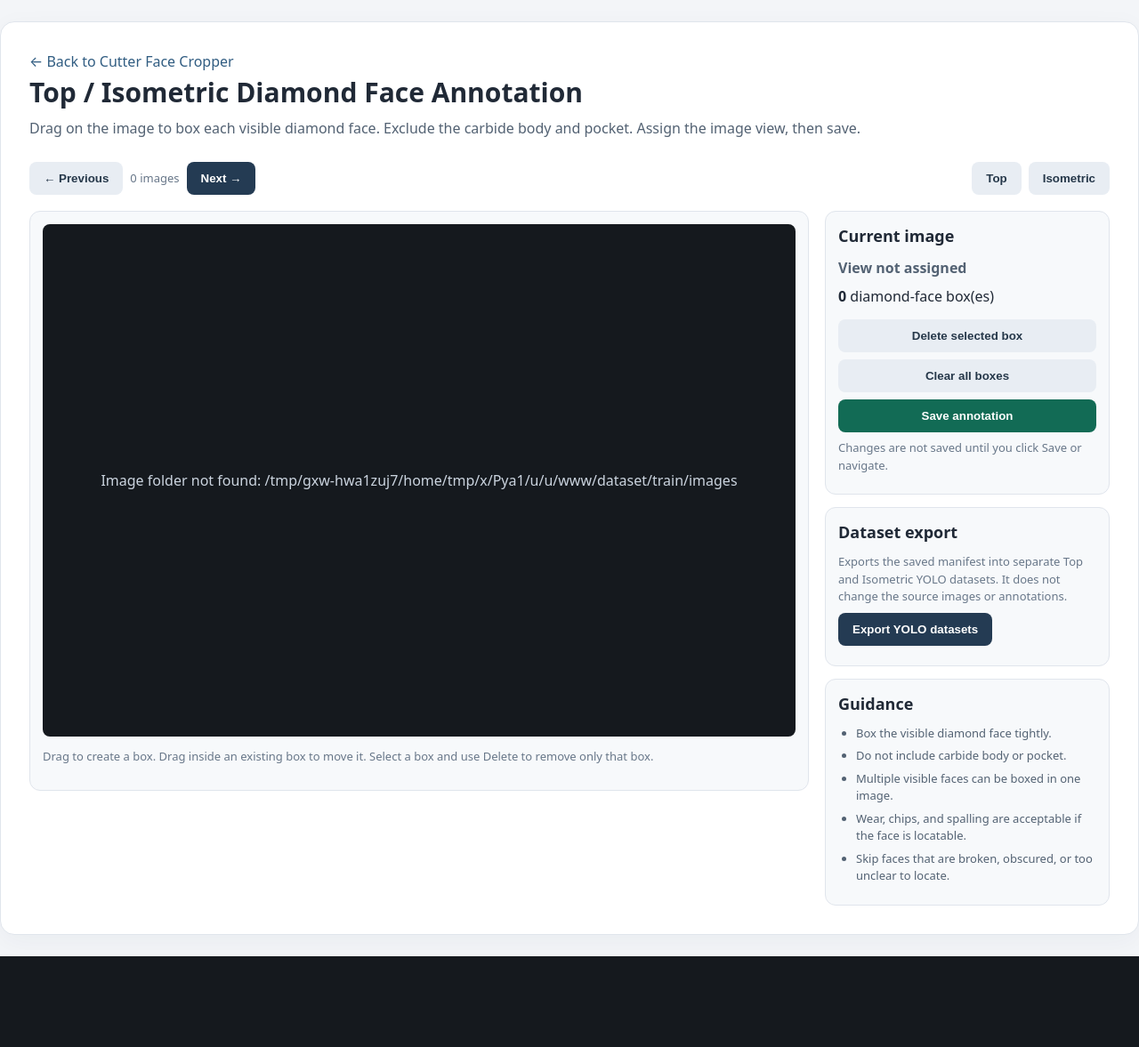
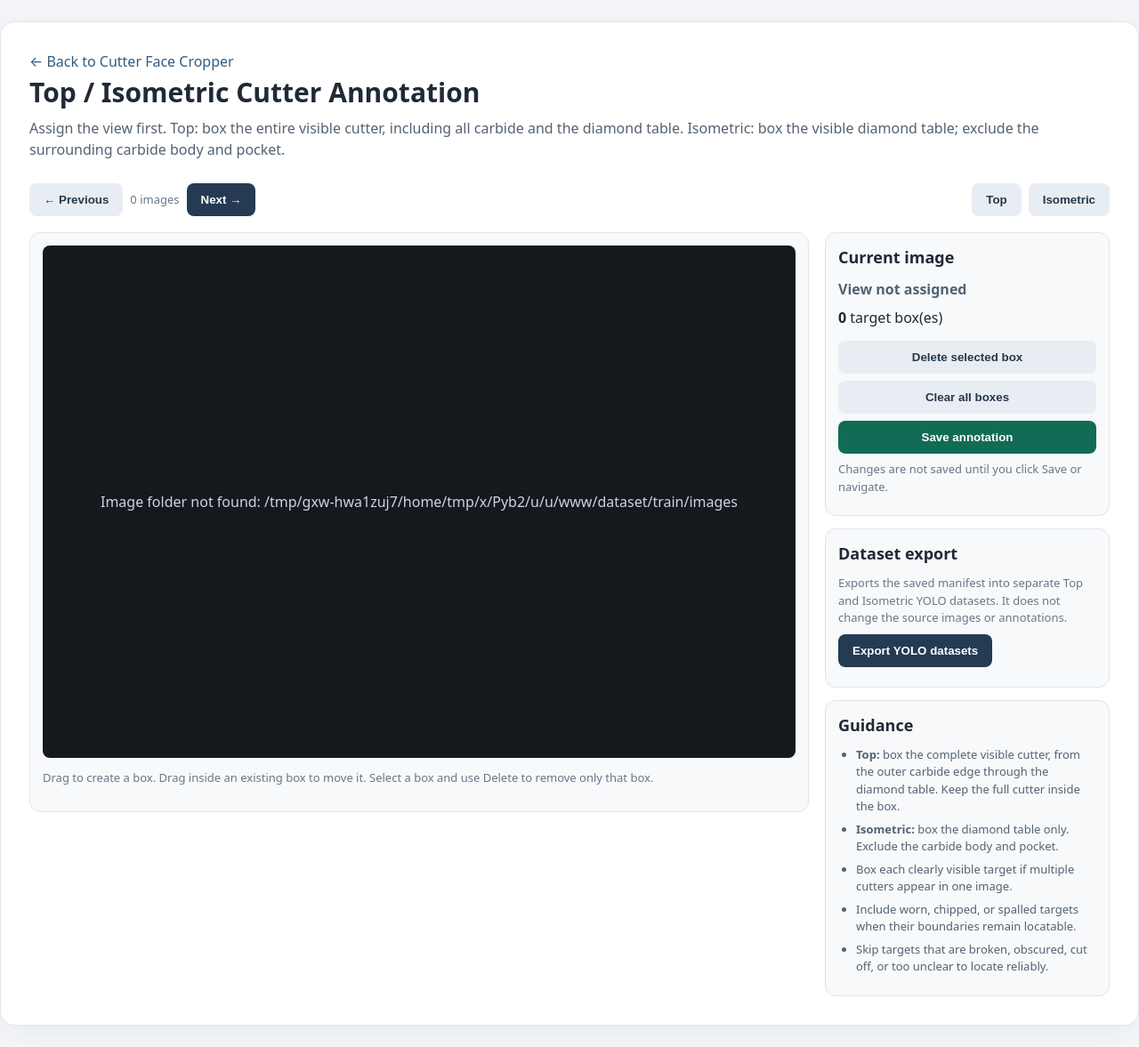
Before and after one commit to crico98/Cobalt_Crop, a Flask app: page /annotate in a window 1280 px wide. Shown: the whole page at 89% size. Before the commit the page ends 1075 px from the top, so only its background shows below. Run offline with Flask 3, Linux system fonts and the light colour scheme; data that the repository does not hold is empty.

Commit message:
Clarify view-specific annotation targets

```diff
--- a/templates/top_isometric.html
+++ b/templates/top_isometric.html
@@ -9,8 +9,8 @@
 <body>
 <main class="shell wide annotation-shell">
   <a class="back" href="{{ url_for('index') }}">← Back to Cutter Face Cropper</a>
-  <h1>Top / Isometric Diamond Face Annotation</h1>
-  <p class="sub">Drag on the image to box each visible diamond face. Exclude the carbide body and pocket. Assign the image view, then save.</p>
+  <h1>Top / Isometric Cutter Annotation</h1>
+  <p class="sub">Assign the view first. Top: box the entire visible cutter, including all carbide and the diamond table. Isometric: box the visible diamond table; exclude the surrounding carbide body and pocket.</p>
 
   <div class="annotation-toolbar">
     <div class="annotation-nav">
@@ -41,7 +41,7 @@
       <div class="annotation-card">
         <h2>Current image</h2>
         <p id="view-status" class="annotation-status">View not assigned</p>
-        <p><strong id="box-count">0</strong> diamond-face box(es)</p>
+        <p><strong id="box-count">0</strong> target box(es)</p>
         <div class="annotation-actions">
           <button id="delete-box" class="secondary" type="button" disabled>Delete selected box</button>
           <button id="clear-boxes" class="secondary" type="button">Clear all boxes</button>
@@ -58,11 +58,11 @@
       <div class="annotation-card">
         <h2>Guidance</h2>
         <ul class="annotation-guidance">
-          <li>Box the visible diamond face tightly.</li>
-          <li>Do not include carbide body or pocket.</li>
-          <li>Multiple visible faces can be boxed in one image.</li>
-          <li>Wear, chips, and spalling are acceptable if the face is locatable.</li>
-          <li>Skip faces that are broken, obscured, or too unclear to locate.</li>
+          <li><strong>Top:</strong> box the complete visible cutter, from the outer carbide edge through the diamond table. Keep the full cutter inside the box.</li>
+          <li><strong>Isometric:</strong> box the diamond table only. Exclude the carbide body and pocket.</li>
+          <li>Box each clearly visible target if multiple cutters appear in one image.</li>
+          <li>Include worn, chipped, or spalled targets when their boundaries remain locatable.</li>
+          <li>Skip targets that are broken, obscured, cut off, or too unclear to locate reliably.</li>
         </ul>
       </div>
     </aside>
```
